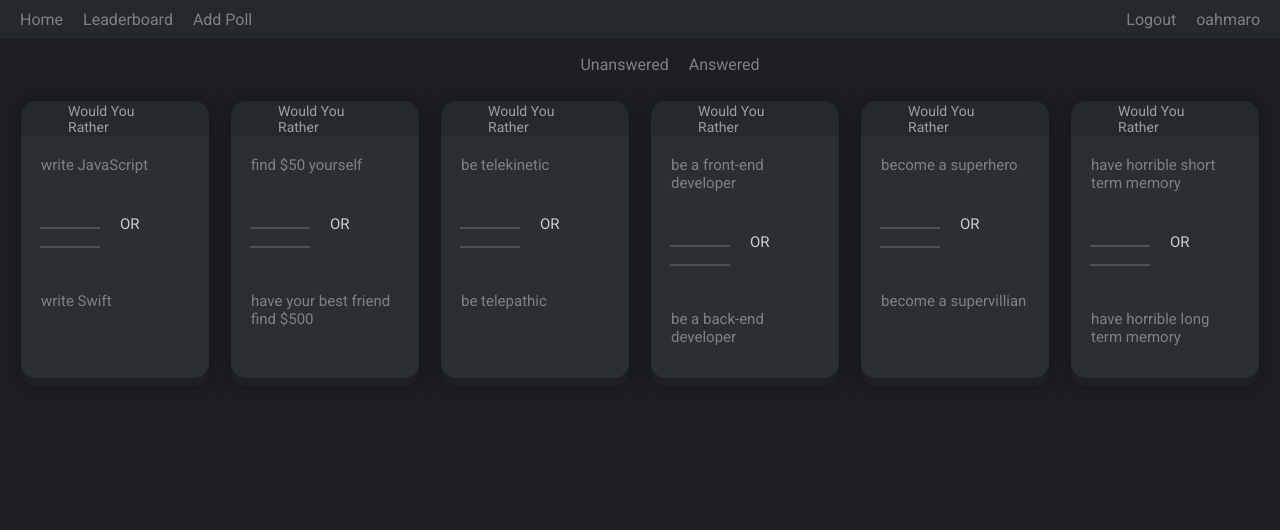
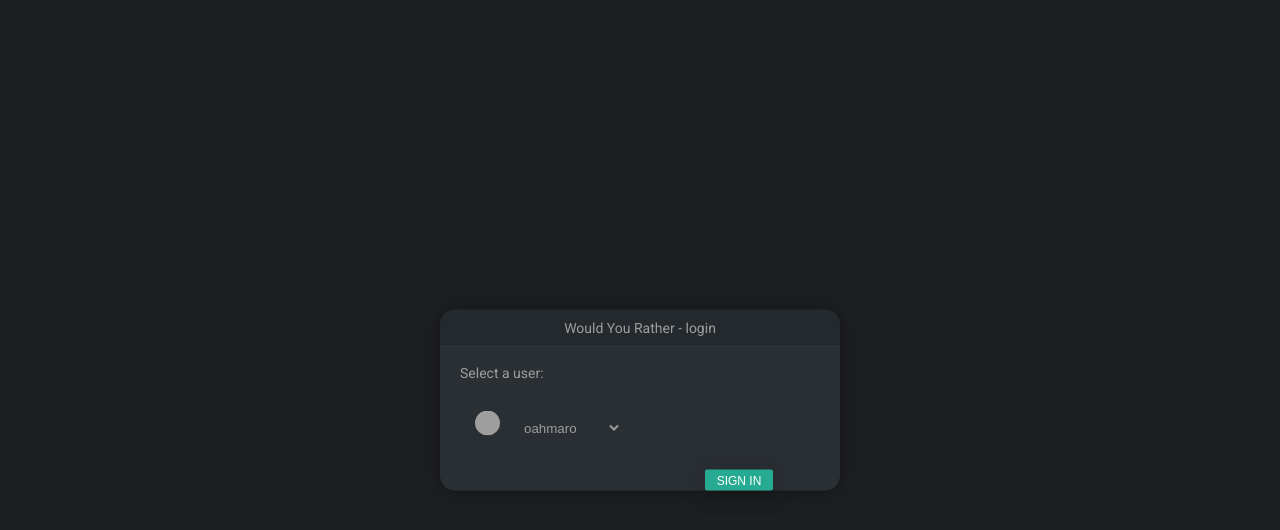
Before and after one commit to oahmaro/would-you-rather, a React (Create React App) app: page / in a window 1280 px wide. Shown: the top 530 px of the page. Built offline with nearby package versions, Linux system fonts and the light colour scheme; grey boxes are pictures that could not be loaded.

Commit message:
refactor: fix app to show login when AuthedUser is null

```diff
--- a/src/actions/shared.js
+++ b/src/actions/shared.js
@@ -1,9 +1,6 @@
 import { getInitialData } from '../utils/api'
 import { receiveUsers } from '../actions/users'
 import { receiveQuestions } from '../actions/questions'
-import { setAuthedUser } from '../actions/authedUser'
-
-const AUTHED_ID = 'typermcginnis'
 
 export function handleInitialData () {
     return (dispatch) => {
@@ -11,7 +8,6 @@ export function handleInitialData () {
             .then(({users, questions }) => {
                 dispatch(receiveUsers(users))
                 dispatch(receiveQuestions(questions))
-                dispatch(setAuthedUser(AUTHED_ID))
             })
     }
 }
--- a/src/components/Account.js
+++ b/src/components/Account.js
@@ -5,10 +5,16 @@ class Account extends Component {
         return (
             <Fragment>
                 <ul className='nav nav-account'>
-                    <li activeClassName='active'>
+                    <li>
                         Logout
                     </li>
-                    <li activeClassName='active'>
+                    <li className='padding-left'>
+                        <img
+                                    src='https://placeimg.com/100/100/any'
+                                    alt="Avatar of oahmaro"
+                                    className='profile-pic'/>
+                    </li>
+                    <li className='padding-zero'>
                         oahmaro
                     </li>
                 </ul>
--- a/src/components/App.js
+++ b/src/components/App.js
@@ -1,19 +1,20 @@
 import React, { Component } from 'react';
-// import Login from '../components/Login'
+import Login from '../components/Login'
 import { connect } from 'react-redux'
-import { handleInitialData } from '../actions/shared'
+import { setAuthedUser } from '../actions/authedUser'
 import Dashboard from './Dashboard'
 
 class App extends Component {
   componentDidMount() {
-    this.props.dispatch((handleInitialData()))
+    const AUTHED_ID = null;
+    this.props.dispatch((setAuthedUser(AUTHED_ID)))
   }
 
   render() {
     return (
       <div>
-        {this.props.loading === true
-          ? null
+        {this.props.authedUser === null
+          ? <Login />
           : <Dashboard />
         }
       </div>
@@ -23,6 +24,7 @@ class App extends Component {
 
 function mapStateToProps ({ authedUser }) {
   return {
+    authedUser,
     loading: authedUser === null
   }
 }
--- a/src/components/Login.js
+++ b/src/components/Login.js
@@ -22,7 +22,7 @@ class Login extends Component {
                             </select>
                         </div>
 
-                        <button className='sign-in-button'>SIGN IN</button>
+                        <button className='sign-in-button' onClick={this.handleLoggin}>SIGN IN</button>
                     </form>
                 </div>
             </div>
--- a/src/components/Nav.js
+++ b/src/components/Nav.js
@@ -5,13 +5,13 @@ class Nav extends Component {
         return (
             <Fragment>
                 <ul className='nav'>
-                    <li activeClassName='active'>
+                    <li>
                         Home
                     </li>
-                    <li activeClassName='active'>
+                    <li>
                         Leaderboard
                     </li>
-                    <li activeClassName='active'>
+                    <li>
                         Add Poll
                     </li>
                 </ul>
--- a/src/components/Toggler.js
+++ b/src/components/Toggler.js
@@ -4,10 +4,10 @@ class Toggler extends Component {
     render () {
         return (
                 <ul className='toggler'>
-                    <li activeClassName='active'>
+                    <li>
                         Unanswered
                     </li>
-                    <li activeClassName='active'>
+                    <li>
                         Answered
                     </li>
                 </ul>
--- a/src/index.css
+++ b/src/index.css
@@ -66,8 +66,8 @@ p {
 
 .profile-pic {
   display: inline-block;
-  width: 35px;
-  height: 35px;
+  width: 25px;
+  height: 25px;
   border-radius: 50%;
   user-select: none;
 }
@@ -147,6 +147,14 @@ hr {
   margin: 10px;
 }
 
+.padding-left {
+  padding-left: 10px;
+}
+
+.padding-zero {
+  padding-left: 0 !important;
+}
+
 .active {
   color: #CCCCCB
 }
@@ -164,12 +172,14 @@ hr {
   user-select: none;
   cursor: pointer;
   color: #808080;
+  line-height: 1.5;
 }
 
 .title-bar {
   display: flex;
   background-color: #24292E;
   margin: 0;
+  height: 40px;
 }
 
 .nav-account {
```
